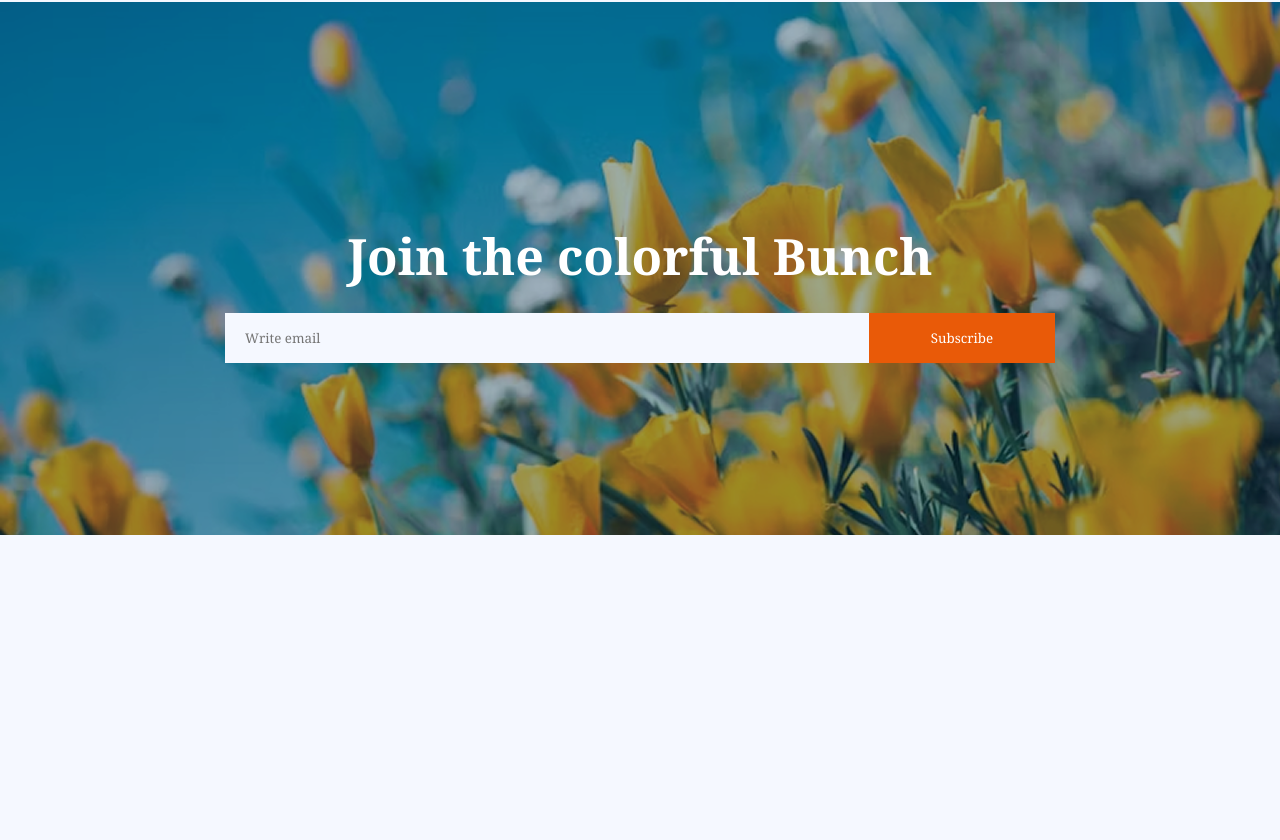
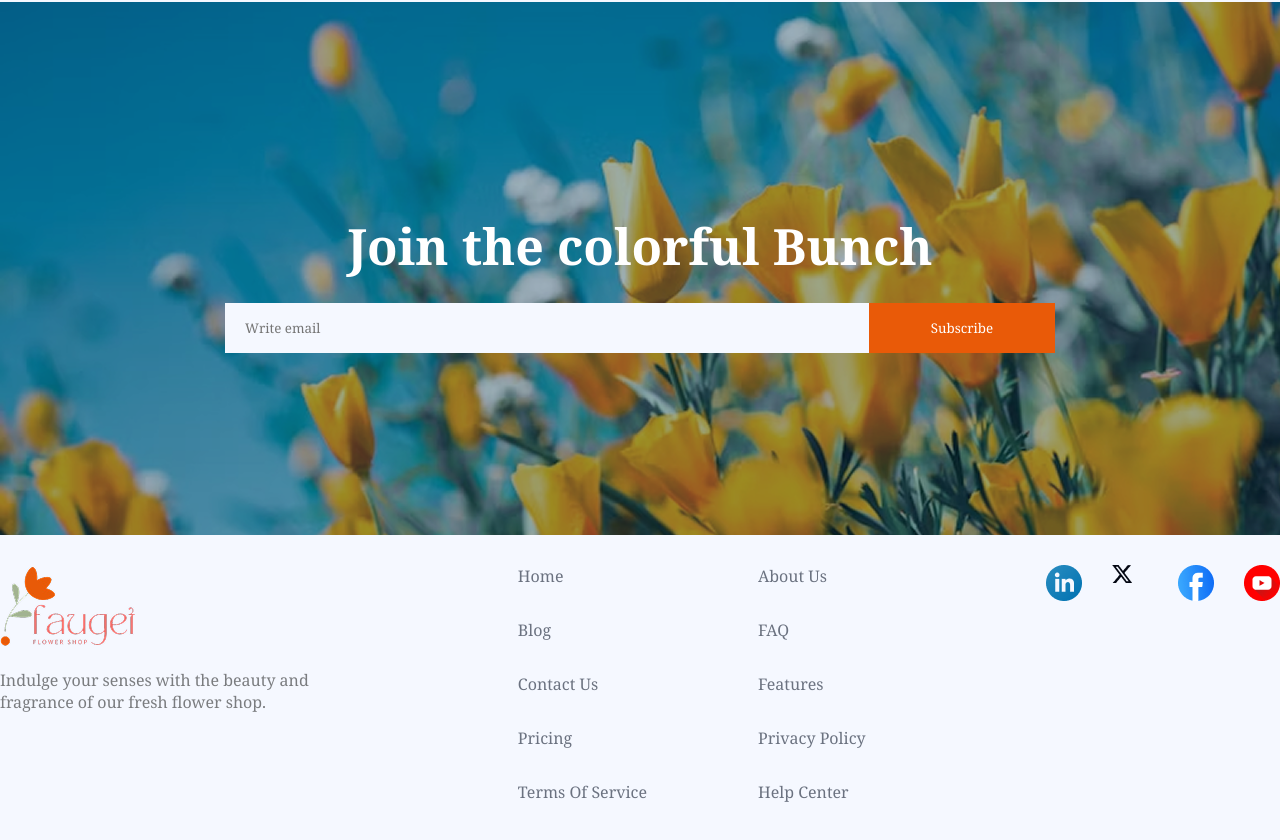
Before and after one commit to roky18/PGH-Assingment2nd, a plain HTML site: page index.html in a window 1280 px wide. Shown: the part 3644-4484 px from the top of the page. Before the commit the page ends 4179 px from the top, so only its background shows below. Drawn offline with Linux system fonts and the light colour scheme.

Commit message:
6th update html complate

```diff
--- a/index.html
+++ b/index.html
@@ -192,9 +192,33 @@
     </header>
   </body>
   <!-- footer -->
-  <footer class="footer">
-    <div class="footer-left"></div>
-    <div class="footer-middle"></div>
-    <div class="footer-right"></div>
+  <footer class="footer container">
+    <div class="footer-left">
+      <img src="./assets/logo.png" alt="" />
+      <p>
+        Indulge your senses with the beauty and fragrance of our fresh flower
+        shop.
+      </p>
+    </div>
+    <div class="footer-middle">
+      <ul>
+        <li>Home</li>
+        <li>About Us</li>
+        <li>Blog</li>
+        <li>FAQ</li>
+        <li>Contact Us</li>
+        <li>Features</li>
+        <li>Pricing</li>
+        <li>Privacy Policy</li>
+        <li>Terms Of Service</li>
+        <li>Help Center</li>
+      </ul>
+    </div>
+    <div class="footer-right">
+      <img src="./assets/icon-linkedin.png" alt="" />
+      <img src="./assets/icon-twitter.png" alt="" />
+      <img src="./assets/icon-facebook.png" alt="" />
+      <img src="./assets/icon-youtube.png" alt="" />
+    </div>
   </footer>
 </html>
--- a/style.css
+++ b/style.css
@@ -210,7 +210,7 @@
 }
 .bunch-text-input {
   background: transparent;
-  padding-top: 220px;
+  padding-top: 210px;
 }
 .bunch h1 {
   background: transparent;
@@ -241,3 +241,32 @@
   width: 186px;
   height: 50px;
 }
+
+/* footer */
+.footer {
+  display: flex;
+  justify-content: space-between;
+  padding-top: 30px;
+  padding-bottom: 50px;
+}
+
+.footer-left p {
+  width: 359px;
+  color: #7a7c7f;
+  padding-top: 16px;
+}
+.footer-middle ul {
+  display: grid;
+  grid-template-columns: repeat(2, 1fr);
+  column-gap: 111px;
+  row-gap: 32px;
+  color: #6b7280;
+}
+.footer-middle li {
+  list-style-type: none;
+}
+.footer-right {
+  display: grid;
+  grid-template-columns: repeat(4, 1fr);
+  gap: 30px;
+}
```
